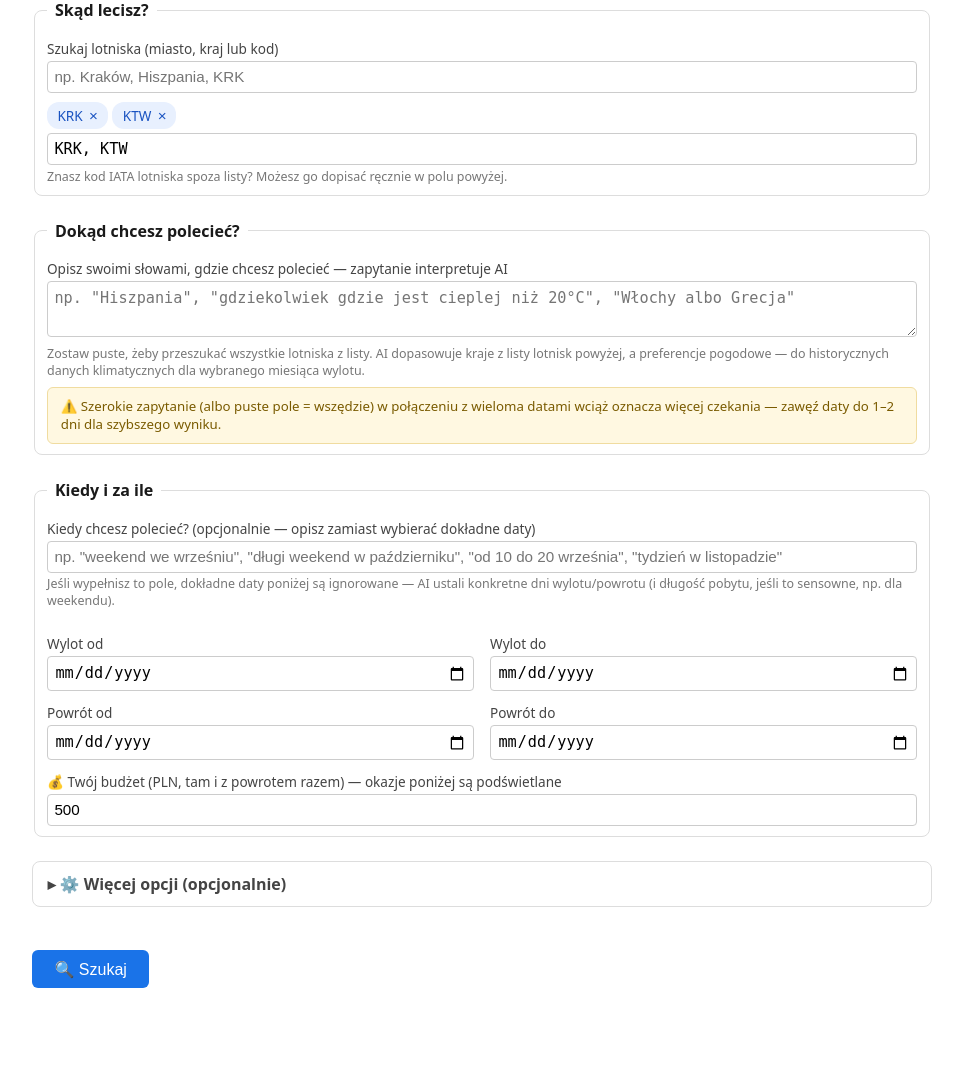
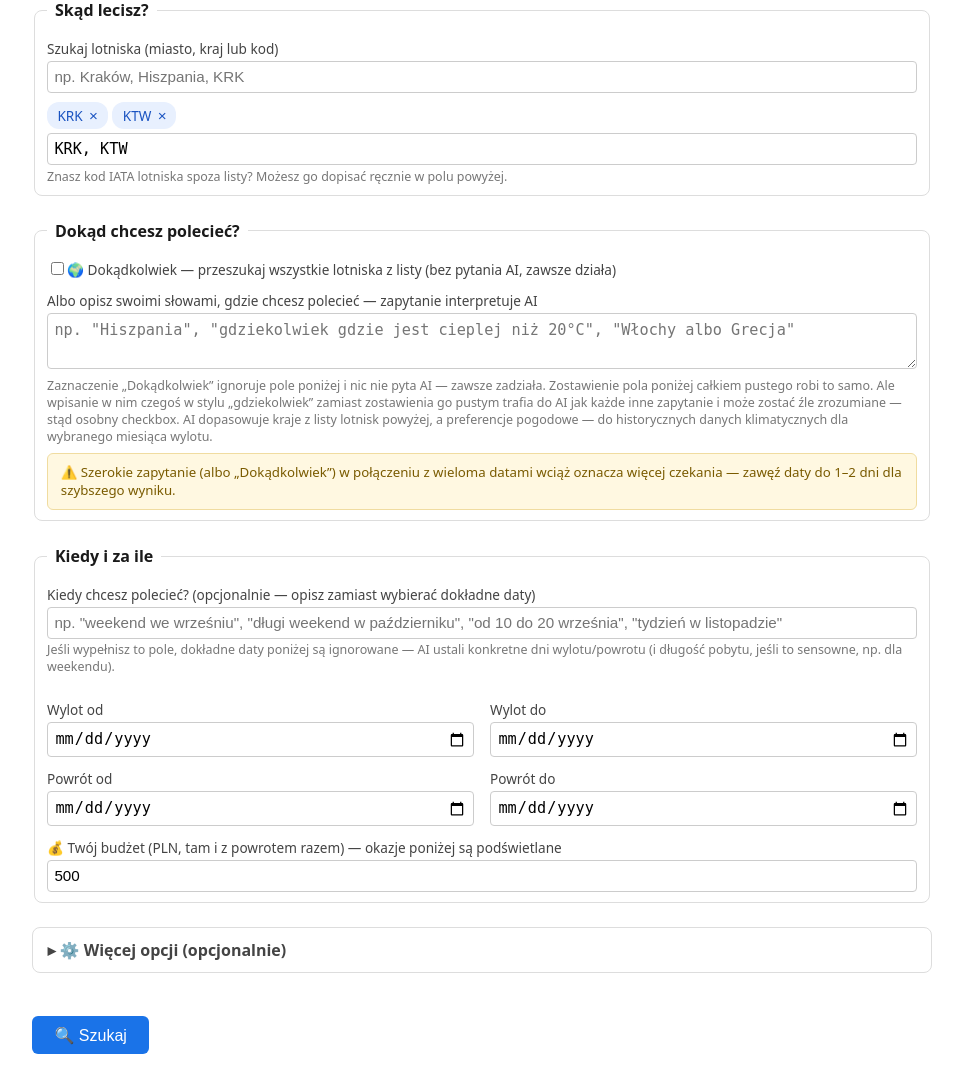
Before and after one commit to Mat52/Cheap-Flights-App, a Flask app: page / in a window 1280 px wide. Shown: the part 133-1219 px from the top of the page, without its empty margins (158-1121 px from the left). Before the commit the page ends 1121 px from the top, so only its background shows below. Run offline with Flask 3, Linux system fonts and the light colour scheme; some libraries are stand-ins or nearby versions.

Commit message:
fix: add a deterministic "Dokądkolwiek" checkbox, bypassing the AI entirely
Typing the literal word "gdziekolwiek" ("anywhere") into the free-text
destination field didn't reliably work — it's a non-empty query like
any other, so it still goes to the model instead of taking the
already-deterministic empty-query "everywhere" path, and a bare,
context-free word like that is exactly the kind of input a small local
model can misjudge (e.g. reading it as a specific, unsupported place
rather than "no preference").

Rather than trying to prompt-engineer around one ambiguous word, added
an explicit checkbox that never asks the model anything: checked, it
sets destinations to every curated airport directly in webapp.py, with
no call into resolve_destinations()/Ollama at all. The free-text field
is greyed out (JS) while it's checked, since it's ignored either way.

Verified end-to-end: submitting with the checkbox went straight from
"resolving" to "scraping" with the correct total (161 airports x 2
directions = 322 legs for one departure/return date), confirming no
Ollama call was made — leaving an actually-empty query already worked
this way too; the checkbox just makes that guarantee explicit and
discoverable instead of relying on someone knowing to leave a field
blank.

Co-Authored-By: Claude Sonnet 5 <noreply@anthropic.com>
Claude-Session: https://claude.ai/code/session_01MeH2WXCsgE5f8NLNNC3Vnc

```diff
--- a/app/templates/index.html
+++ b/app/templates/index.html
@@ -35,10 +35,11 @@
 
     <fieldset>
       <legend>Dokąd chcesz polecieć?</legend>
-      <label for="travel_query">Opisz swoimi słowami, gdzie chcesz polecieć — zapytanie interpretuje AI</label>
+      <label class="pick" style="margin-top:0.75rem;"><input type="checkbox" id="anywhere-destinations" name="anywhere_destinations" {% if form.anywhere_destinations %}checked{% endif %} style="width:auto;">🌍 Dokądkolwiek — przeszukaj wszystkie lotniska z listy (bez pytania AI, zawsze działa)</label>
+      <label for="travel_query">Albo opisz swoimi słowami, gdzie chcesz polecieć — zapytanie interpretuje AI</label>
       <textarea id="travel_query" name="travel_query" placeholder='np. "Hiszpania", "gdziekolwiek gdzie jest cieplej niż 20°C", "Włochy albo Grecja"'>{{ form.travel_query }}</textarea>
-      <div class="hint">Zostaw puste, żeby przeszukać wszystkie lotniska z listy. AI dopasowuje kraje z listy lotnisk powyżej, a preferencje pogodowe — do historycznych danych klimatycznych dla wybranego miesiąca wylotu.</div>
-      <div class="warn">⚠️ Szerokie zapytanie (albo puste pole = wszędzie) w połączeniu z wieloma datami wciąż oznacza więcej czekania — zawęź daty do 1–2 dni dla szybszego wyniku.</div>
+      <div class="hint">Zaznaczenie „Dokądkolwiek” ignoruje pole poniżej i nic nie pyta AI — zawsze zadziała. Zostawienie pola poniżej całkiem pustego robi to samo. Ale wpisanie w nim czegoś w stylu „gdziekolwiek” zamiast zostawienia go pustym trafia do AI jak każde inne zapytanie i może zostać źle zrozumiane — stąd osobny checkbox. AI dopasowuje kraje z listy lotnisk powyżej, a preferencje pogodowe — do historycznych danych klimatycznych dla wybranego miesiąca wylotu.</div>
+      <div class="warn">⚠️ Szerokie zapytanie (albo „Dokądkolwiek”) w połączeniu z wieloma datami wciąż oznacza więcej czekania — zawęź daty do 1–2 dni dla szybszego wyniku.</div>
     </fieldset>
 
     <fieldset>
@@ -228,6 +229,17 @@
       if (e.key === 'Escape') { suggestionsBox.hidden = true; searchInput.blur(); }
     });
 
+    // "Dokądkolwiek" checkbox short-circuits the AI query entirely (see
+    // webapp.py) — grey out the text field while it's checked so it's
+    // obvious the field is being ignored, not silently overridden.
+    var anywhereCheckbox = document.getElementById('anywhere-destinations');
+    var travelQueryInput = document.getElementById('travel_query');
+    function syncAnywhereState() {
+      travelQueryInput.disabled = anywhereCheckbox.checked;
+    }
+    anywhereCheckbox.addEventListener('change', syncAnywhereState);
+    syncAnywhereState();
+
     fetch('/static/airports.json')
       .then(function (r) { return r.json(); })
       .then(function (data) {
--- a/app/webapp.py
+++ b/app/webapp.py
@@ -71,6 +71,7 @@ def parse_groups(raw: str):
 DEFAULTS = {
     "origins": "KRK, KTW",
     "travel_query": "",
+    "anywhere_destinations": False,
     "date_query": "",
     "grupy_baz": "KRK, KTW",
     "grupy_destynacji": "",
@@ -162,16 +163,31 @@ def run_search_job(search_id, form):
         if not dates_departure or not dates_back:
             return fail("Brak dat pasujących do zapytania — spróbuj innego miesiąca albo podaj dokładne daty.")
 
-        departure_month = datetime.strptime(dates_departure[0], "%Y-%m-%d").month
-        try:
-            destinations, intent = resolve_destinations(form["travel_query"], load_airports(), departure_month)
-        except RuntimeError as e:
-            # Ollama itself failed (not running, model missing, ...)
-            return fail(str(e))
+        if form["anywhere_destinations"]:
+            # Deterministic, no Ollama call at all — bypasses the AI query
+            # entirely rather than relying on it to correctly recognize
+            # "no preference" as a concept. That reliance was the actual
+            # bug this checkbox exists to route around: typing the word
+            # "gdziekolwiek" ("anywhere") into the free-text field still
+            # sends it to the model like any other query, and it can be
+            # (and was, in testing) misread as a specific, unsupported
+            # place instead of "no preference" — this checkbox can't
+            # misfire that way because it never asks the model anything.
+            destinations = [a["code"] for a in load_airports()]
+            intent_summary = "🌍 Dokądkolwiek — przeszukano wszystkie lotniska z listy (bez pytania AI)."
+            with JOBS_LOCK:
+                JOBS[search_id]["intent_summary"] = intent_summary
+        else:
+            departure_month = datetime.strptime(dates_departure[0], "%Y-%m-%d").month
+            try:
+                destinations, intent = resolve_destinations(form["travel_query"], load_airports(), departure_month)
+            except RuntimeError as e:
+                # Ollama itself failed (not running, model missing, ...)
+                return fail(str(e))
 
-        intent_summary = describe_intent(intent, form["travel_query"])
-        with JOBS_LOCK:
-            JOBS[search_id]["intent_summary"] = intent_summary
+            intent_summary = describe_intent(intent, form["travel_query"])
+            with JOBS_LOCK:
+                JOBS[search_id]["intent_summary"] = intent_summary
 
         if not destinations:
             return fail(
@@ -270,6 +286,7 @@ def index():
     form.update({
         "origins": request.form.get("origins", ""),
         "travel_query": request.form.get("travel_query", ""),
+        "anywhere_destinations": request.form.get("anywhere_destinations") == "on",
         "date_query": request.form.get("date_query", ""),
         "grupy_baz": request.form.get("grupy_baz", ""),
         "grupy_destynacji": request.form.get("grupy_destynacji", ""),
```
